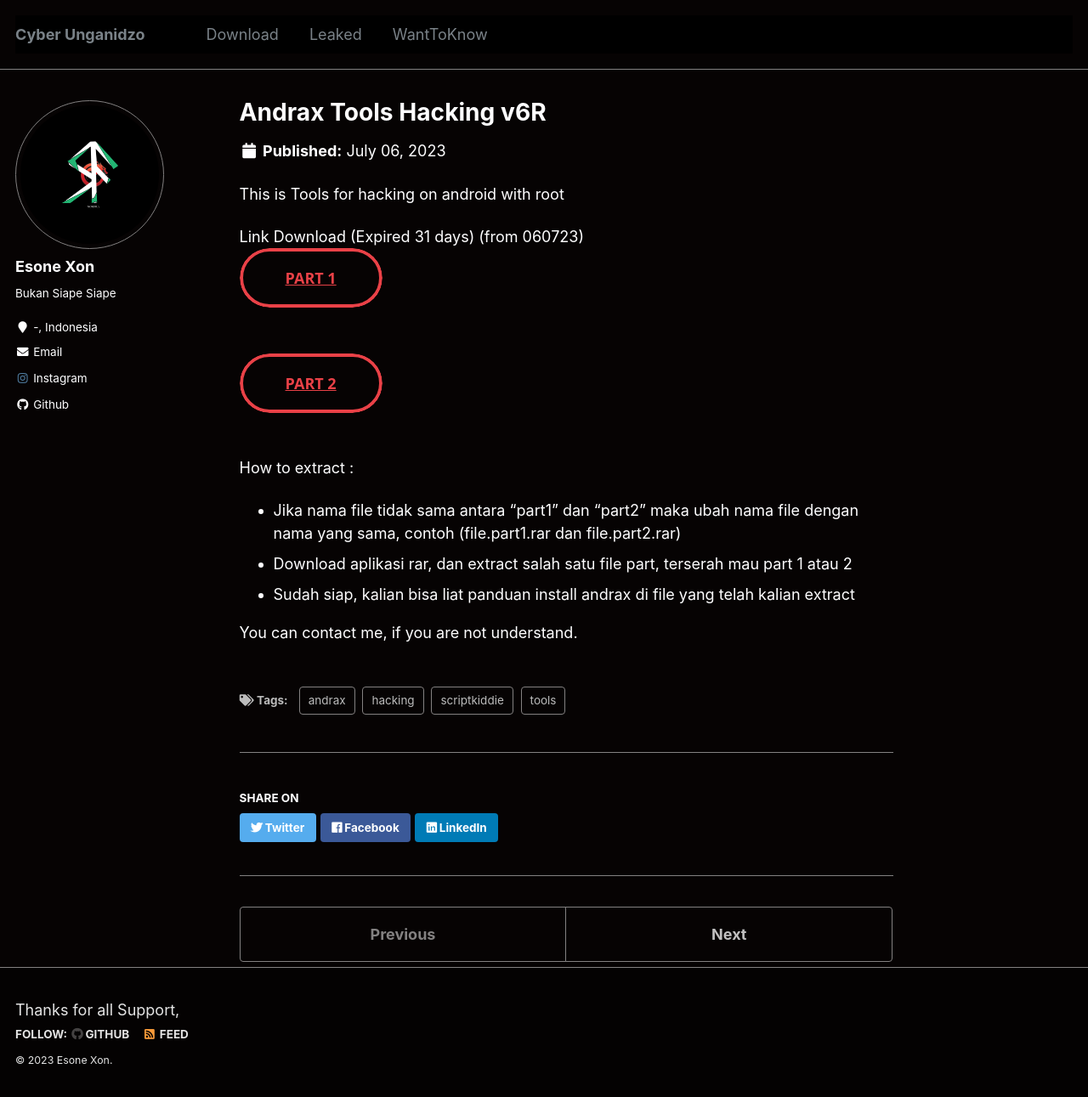
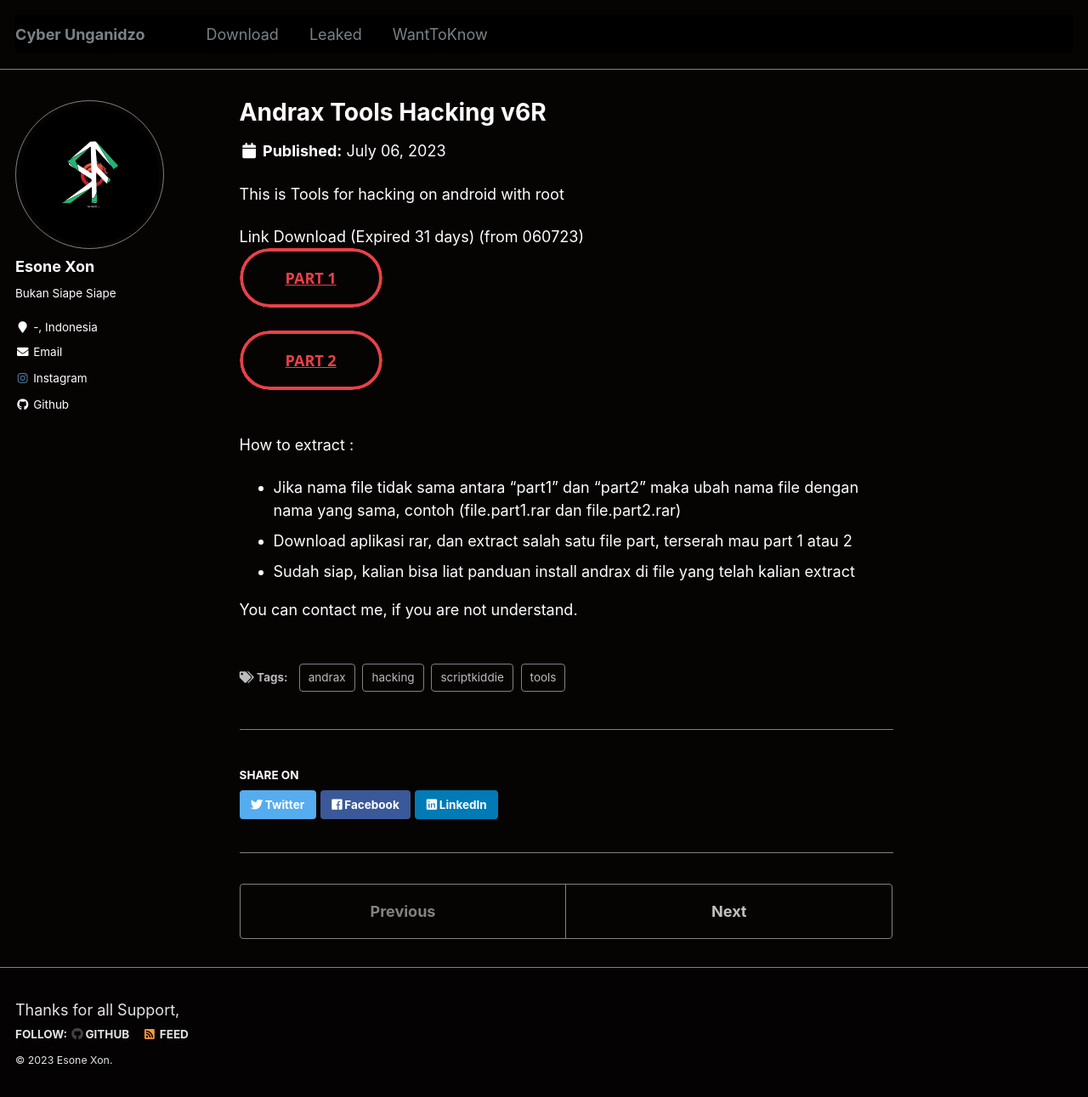
Before and after one commit to esoneXon/esoneXon.github.io, a Jekyll site: the page built from _wantToKnow/andrax.md, in a window 1280 px wide and 1294 px high. Shown: the top 1291 px of the window at 85% size. Built offline with Jekyll 4.4.1, drawn with Linux system fonts in a browser that asks for light colours.

Commit message:
Update andrax.md

```diff
--- a/_wantToKnow/andrax.md
+++ b/_wantToKnow/andrax.md
@@ -13,10 +13,9 @@
 
 Link Download (Expired 31 days) (from 060723)
 <br>
-<button class="btn-82"><a href="https://anonymfile.com/2q54l/andrxv6rpart1-2.rar"><span>Part 1</span></a></button>
+<button class="btn-82"><a href="https://anonymfile.com/2q54l/andrxv6rpart1-2.rar"><span>PART 1</span></a></button>
 <br>
-<br>
-<button class="btn-82"><a href="https://anonfiles.com/KbU6Ja7dy2"><span>Part 2</span></a></button>
+<button class="btn-82"><a href="https://anonfiles.com/KbU6Ja7dy2"><span>PART 2</span></a></button>
 <br>
 
 How to extract :
```
